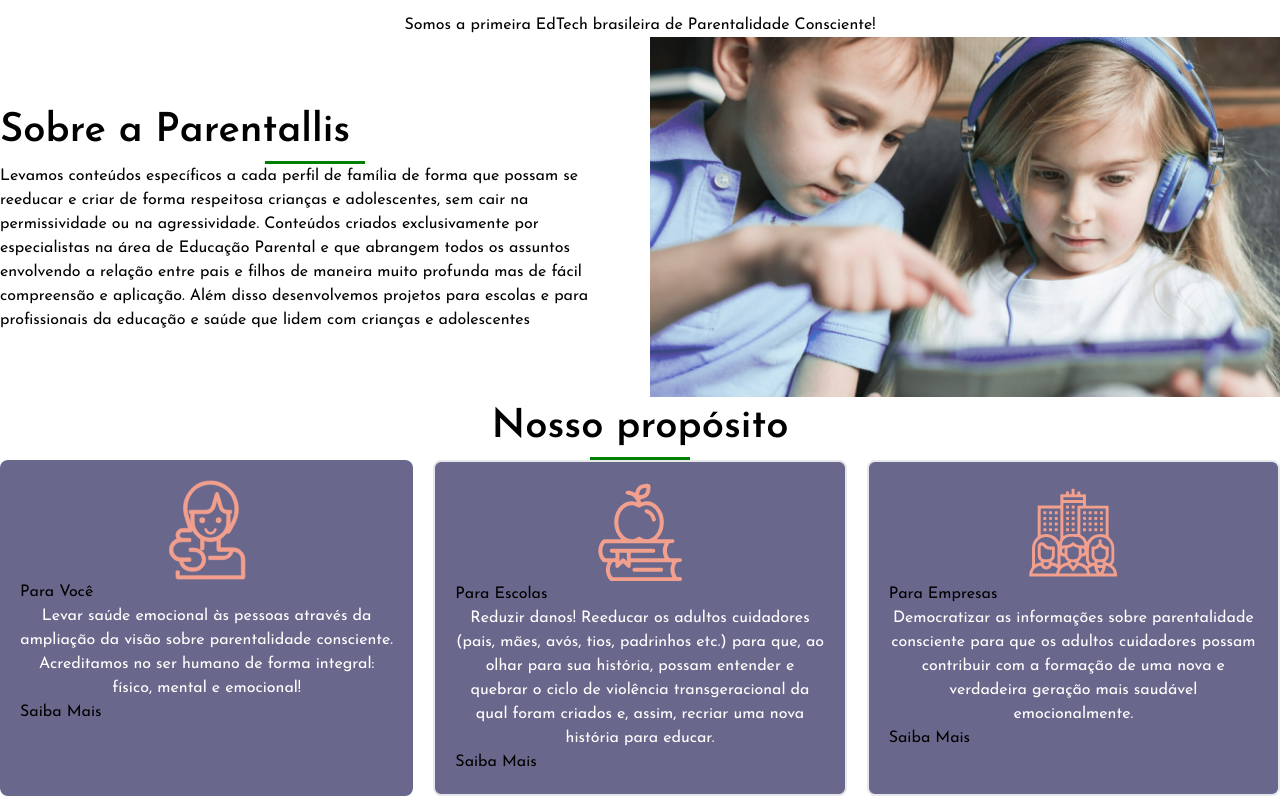
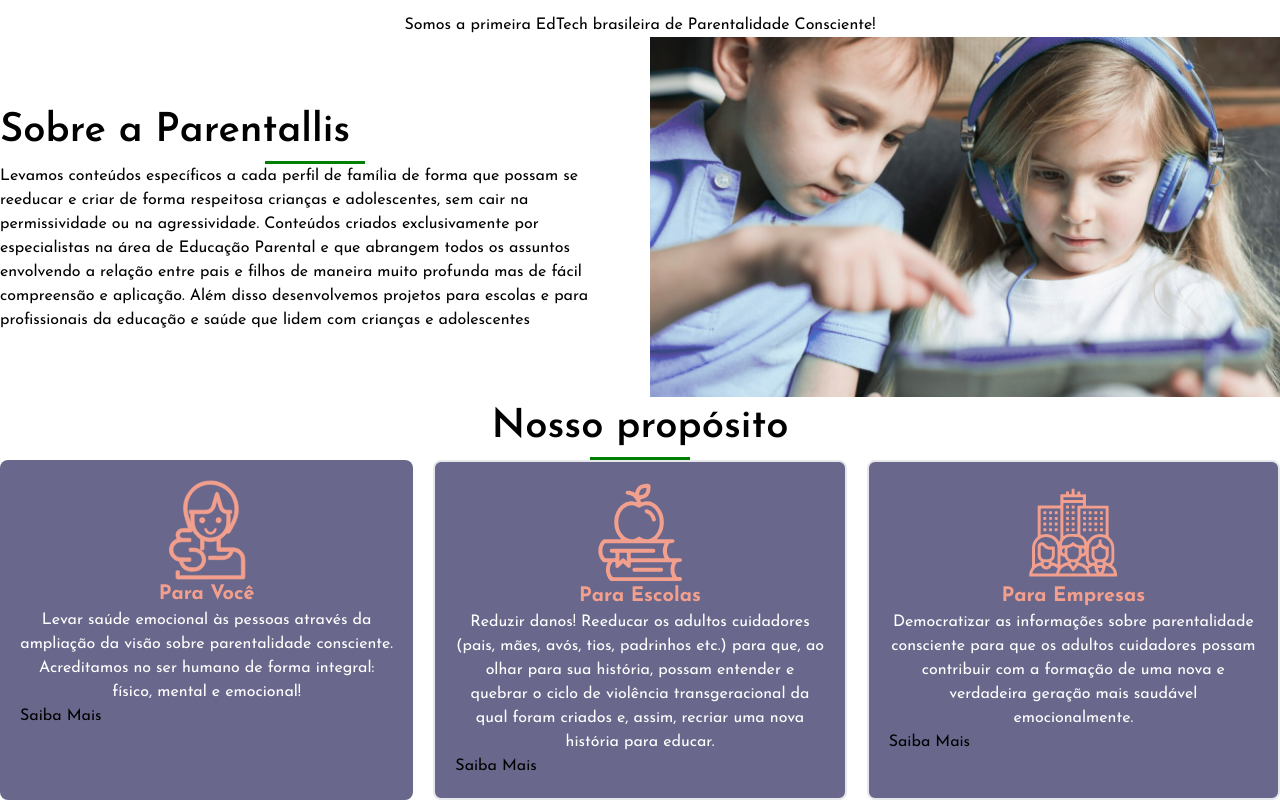
Before and after one commit to rafalopesdev/teste-parentallis, a React (Vite) app: page / in a window 1280 px wide. Shown: the part 2738-3538 px from the top of the page. Built offline with nearby package versions, Linux system fonts and the light colour scheme.

Commit message:
update section

```diff
--- a/src/components/Produtos.jsx
+++ b/src/components/Produtos.jsx
@@ -10,7 +10,9 @@
       <div className="container m-auto grid grid-cols-3 gap-5">
         <div className="bg rounded-lg p-5 bg-[#69688C]">
           <img src={Woman} width={100} alt="Menina" className="m-auto" />
-          <h3>Para Você</h3>
+          <h3 className="text-center text-[#F29F8D] text-xl font-bold">
+            Para Você
+          </h3>
           <p className="text-center text-white">
             Levar saúde emocional às pessoas através da ampliação da visão sobre
             parentalidade consciente. Acreditamos no ser humano de forma
@@ -20,7 +22,9 @@
         </div>
         <div className="border-2 rounded-lg p-5 bg-[#69688C]">
           <img src={School} width={100} alt="Menino" className="m-auto" />
-          <h3>Para Escolas</h3>
+          <h3 className="text-center text-[#F29F8D] text-xl font-bold">
+            Para Escolas
+          </h3>
           <p className="text-center text-white">
             Reduzir danos! Reeducar os adultos cuidadores (pais, mães, avós,
             tios, padrinhos etc.) para que, ao olhar para sua história, possam
@@ -31,7 +35,9 @@
         </div>
         <div className="border-2 rounded-lg p-5 bg-[#69688C]">
           <img src={Company} width={100} alt="Familia" className="m-auto" />
-          <h3>Para Empresas</h3>
+          <h3 className="text-center text-[#F29F8D] text-xl font-bold">
+            Para Empresas
+          </h3>
           <p className="text-center text-white">
             Democratizar as informações sobre parentalidade consciente para que
             os adultos cuidadores possam contribuir com a formação de uma nova e
```
